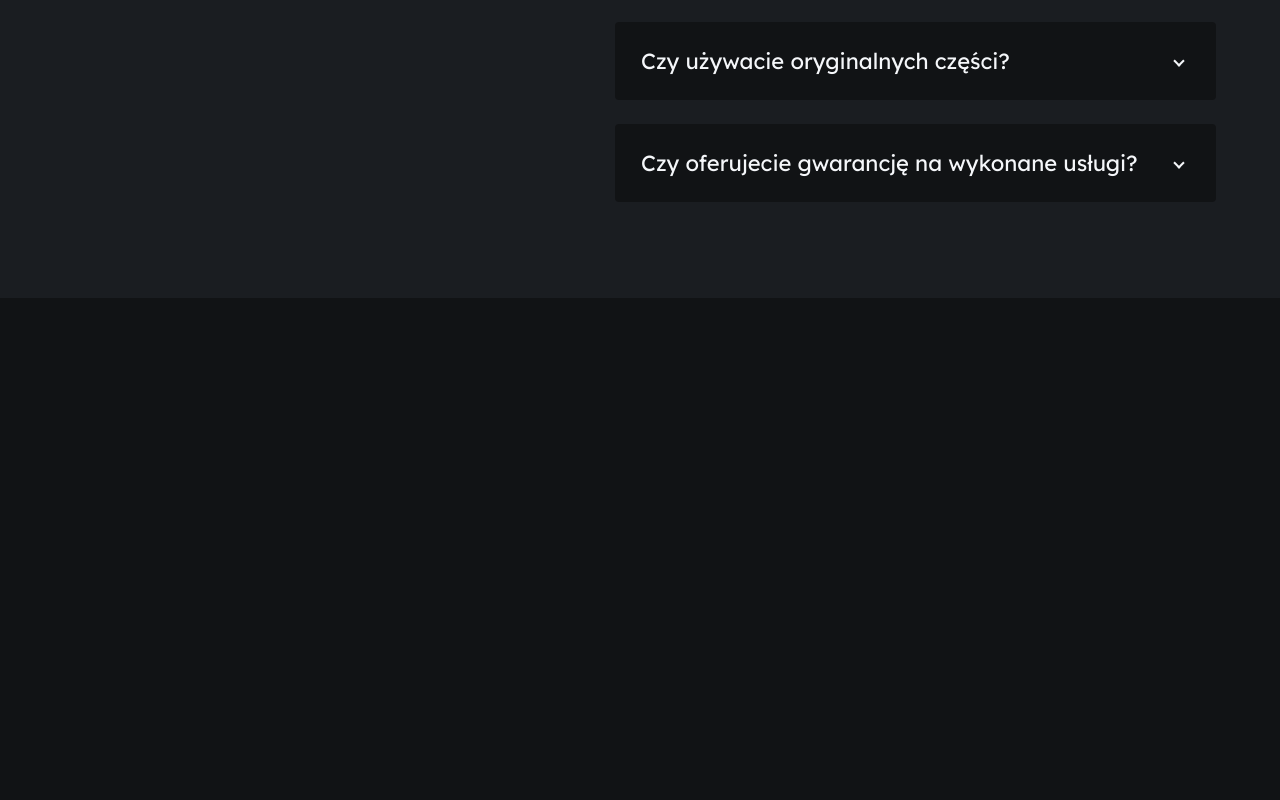
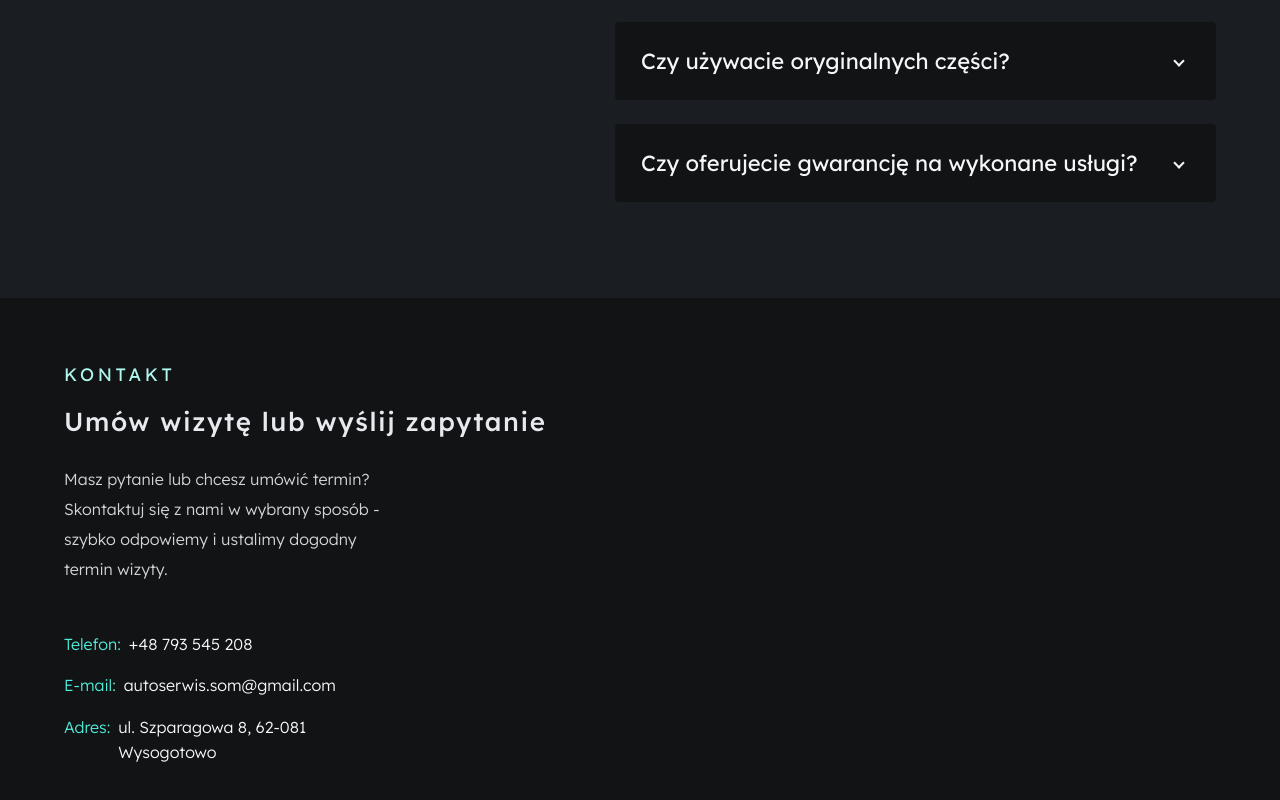
Before and after one commit to BorysPresn/som-website, a React (Vite) app: page / in a window 1280 px wide. Shown: the part 7362-8162 px from the top of the page. Before the commit the page ends 7660 px from the top, so only its background shows below. Built offline with nearby package versions, Linux system fonts and the light colour scheme.

Commit message:
feat: add Contact section with layout and data structure

```diff
--- a/src/App.tsx
+++ b/src/App.tsx
@@ -1,5 +1,6 @@
 import "./app/styles/globals.scss";
 import { About } from "./sections/About/About";
+import { Contact } from "./sections/Contact/Contact";
 import { FAQ } from "./sections/FAQ/FAQ";
 import { Header } from "./sections/Header/Header";
 import { Hero } from "./sections/Hero/Hero";
@@ -21,6 +22,7 @@ function App() {
       <Reviews />
       <Owner />
       <FAQ />
+      <Contact />
     </>
   );
 }
--- /dev/null
+++ b/src/sections/Contact/Contact.module.scss
@@ -0,0 +1,78 @@
+@use "../../app/styles/mixins.scss" as *;
+@use "../../app/styles/typography.scss" as *;
+@use "../../app/styles/variables.scss" as *;
+
+.section {
+  padding-block: 64px;
+  background-color: $color-bg-main;
+}
+
+.content {
+  display: flex;
+  flex-direction: column;
+  gap: 48px;
+}
+
+.headingBlock {
+  display: flex;
+  flex-direction: column;
+  gap: 24px;
+}
+
+.headingGroup {
+  display: flex;
+  flex-direction: column;
+  gap: 16px;
+}
+
+.eyebrow {
+  @include above-heading;
+  font-size: $fs-text-lg-mobile;
+  line-height: 25.2px;
+  letter-spacing: 3.6px;
+}
+
+.title {
+  @include font(26px, $fw-medium, 36px, 1.6px);
+  color: $color-text-headings;
+}
+
+.description {
+  @include font($fs-text-sm-mobile, $fw-light, $lh-paragraph-md);
+  max-width: 318px;
+  color: $color-text-main;
+  opacity: 0.85;
+}
+
+.details {
+  display: flex;
+  flex-direction: column;
+  gap: 16px;
+  font-style: normal;
+}
+
+.detailItem {
+  display: flex;
+  align-items: flex-start;
+  gap: 8px;
+}
+
+.detailLabel,
+.detailValue {
+  @include font($fs-text-sm-mobile, $fw-light, 25.6px);
+}
+
+.detailLabel {
+  flex: 0 0 auto;
+  color: $color-text-accent;
+}
+
+.detailValue {
+  max-width: 193px;
+  color: $color-text-main;
+  text-decoration: none;
+}
+
+.detailValue:hover {
+  color: $color-text-accent;
+}
--- /dev/null
+++ b/src/sections/Contact/Contact.tsx
@@ -0,0 +1,39 @@
+import { Container } from "../../components/layout/Container/Container";
+import { contactCopy, contactDetails } from "./contact.data";
+import style from "./Contact.module.scss";
+
+export const Contact = () => {
+  return (
+    <section id="contact" className={style.section} aria-labelledby="contact-title">
+      <Container>
+        <div className={style.content}>
+          <div className={style.headingBlock}>
+            <div className={style.headingGroup}>
+              <p className={style.eyebrow}>{contactCopy.eyebrow}</p>
+              <h2 id="contact-title" className={style.title}>
+                {contactCopy.title}
+              </h2>
+            </div>
+
+            <p className={style.description}>{contactCopy.description}</p>
+          </div>
+
+          <address className={style.details} aria-label="Dane kontaktowe">
+            {contactDetails.map((item) => (
+              <div key={item.label} className={style.detailItem}>
+                <span className={style.detailLabel}>{item.label}</span>
+                {item.href ? (
+                  <a href={item.href} className={style.detailValue}>
+                    {item.value}
+                  </a>
+                ) : (
+                  <span className={style.detailValue}>{item.value}</span>
+                )}
+              </div>
+            ))}
+          </address>
+        </div>
+      </Container>
+    </section>
+  );
+};
--- /dev/null
+++ b/src/sections/Contact/contact.data.ts
@@ -0,0 +1,23 @@
+export const contactCopy = {
+  eyebrow: "KONTAKT",
+  title: "Um\u00F3w wizyt\u0119 lub wy\u015Blij zapytanie",
+  description:
+    "Masz pytanie lub chcesz um\u00F3wi\u0107 termin? Skontaktuj si\u0119 z nami w wybrany spos\u00F3b - szybko odpowiemy i ustalimy dogodny termin wizyty.",
+};
+
+export const contactDetails = [
+  {
+    label: "Telefon:",
+    value: "+48 793 545 208",
+    href: "tel:+48793545208",
+  },
+  {
+    label: "E-mail:",
+    value: "autoserwis.som@gmail.com",
+    href: "mailto:autoserwis.som@gmail.com",
+  },
+  {
+    label: "Adres:",
+    value: "ul. Szparagowa 8, 62-081 Wysogotowo",
+  },
+];
```
